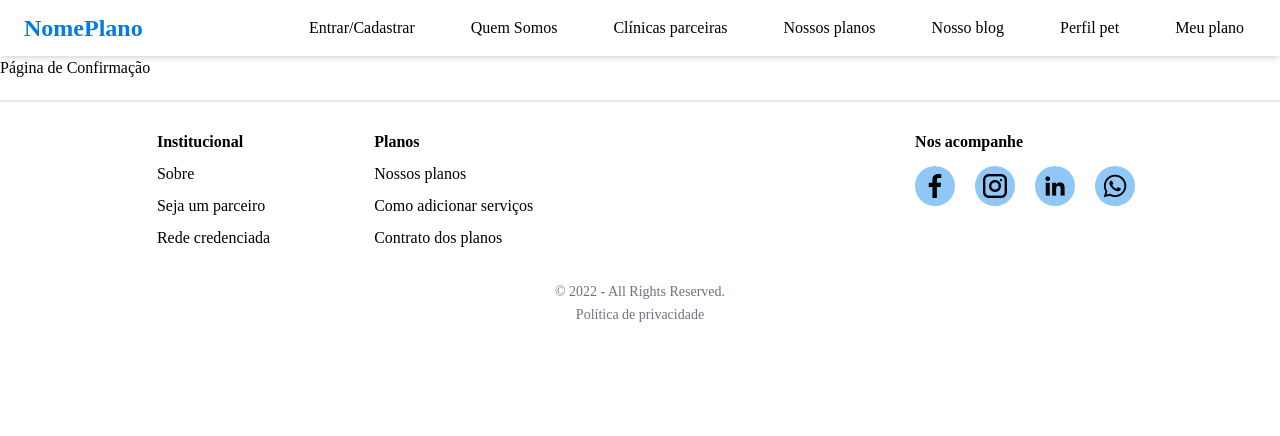
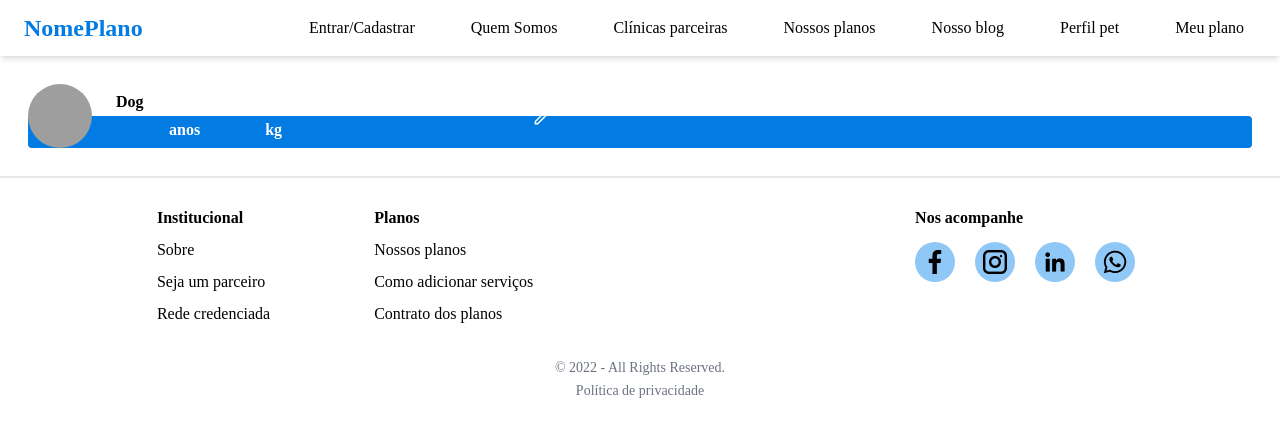
Before and after one commit to StaticDreamstate/GamaBoss, a React (Vite) app in the folder frontend/: page /confirmacao in a window 1280 px wide. Shown: the top 436 px of the page. Built offline with nearby package versions, Linux system fonts and the light colour scheme; grey boxes are pictures that could not be loaded.

Commit message:
fazendo petAvatar

```diff
--- a/frontend/src/assets/index.ts
+++ b/frontend/src/assets/index.ts
@@ -5,7 +5,8 @@ import whatsappIcon from "./icons/whatsappIcon.png";
 import iconMenu from "./icons/iconMenu.svg";
 import iconClose from "./icons/iconClose.svg";
 import iconArrowDown from "./icons/iconArrowDown.svg";
-import imagePets from "./images/imagePets.svg"
+import imagePets from "./images/imagePets.svg";
+import iconEdit from "./icons/edit.svg"
 
 export const images = {
   imagePets,
@@ -19,4 +20,5 @@ export const icons = {
   instagramIcon,
   linkedinIcon,
   whatsappIcon,
+  iconEdit,
 };
--- /dev/null
+++ b/frontend/src/components/PetAvatar/index.tsx
@@ -0,0 +1,47 @@
+import { icons } from "../../assets";
+
+export default function PetAvatar() {
+  return (
+    <div className="relative w-auto m-7">
+      <form action="" className="flex w-auto items-center">
+        <img
+          className="w-16 h-16 rounded-full"
+          src="https://picsum.photos/300/300"
+          alt="Foto do Pet"
+        />
+        <div className="px-6">
+          <input
+            className="w-full mb-1 bg-transparent font-700"
+            type="text"
+            value={"Dog"}
+          />
+          <input
+            className="bg-transparent text-white font-70"
+            type="number"
+            id="age"
+            min="1"
+            max="20"
+          />
+          <label className="text-white font-700" htmlFor="age">
+            anos
+          </label>
+          <input
+            className="ml-3 bg-transparent text-white font-70"
+            type="number"
+            id="kg"
+            min="1"
+            max="80"
+          />
+          <label className="text-white font-700" htmlFor="kg">
+            kg
+          </label>
+        </div>
+          <button className="ml-[22px] cursor-pointer">
+            <img src={icons.iconEdit} alt="Icone de editar dados do pet" />
+          </button>
+          {/* parei aqui (Rafael) - nao mexer */}
+      </form>
+      <span className="bg-primary-blue-1 h-8 mt-8 absolute w-full bottom-0 -z-10 rounded"></span>
+    </div>
+  );
+}
--- a/frontend/src/contexts/AuthContext/index.tsx
+++ b/frontend/src/contexts/AuthContext/index.tsx
@@ -60,7 +60,7 @@ export function AuthProvider({ children }: IAuthProvider) {
         writeError,
         loading,
         errorResponse,
-        setErrorResponse
+        setErrorResponse,
       }}
     >
       {children}
--- a/frontend/src/contexts/AuthContext/types.ts
+++ b/frontend/src/contexts/AuthContext/types.ts
@@ -11,7 +11,7 @@ export interface IContext extends IUser {
   logout: () => void;
   loading: boolean;
   errorResponse: any;
-  setErrorResponse: any
+  setErrorResponse: any;
 }
 
 export interface IAuthProvider {
--- a/frontend/src/pages/Change/index.tsx
+++ b/frontend/src/pages/Change/index.tsx
@@ -5,11 +5,19 @@ import { plans } from "./objetc";
 export default function Change() {
   const [checked, setChecked] = useState(true);
 
-  function handleCheckbox(){
+  function handleCheckbox() {
     return console.log([
-      {title: "Consultas Clínicas", text:"03 consultas anuais de rotina com veterinário em uma das clínicas parceiras do plano.", userHas: !checked},
-  {title:"Vacinas básicas caninas", text: "02 doses das vacinas V8, V10 e V11. E vacina da gripe anual.", userHas: !checked},
-    ])
+      {
+        title: "Consultas Clínicas",
+        text: "03 consultas anuais de rotina com veterinário em uma das clínicas parceiras do plano.",
+        userHas: !checked,
+      },
+      {
+        title: "Vacinas básicas caninas",
+        text: "02 doses das vacinas V8, V10 e V11. E vacina da gripe anual.",
+        userHas: !checked,
+      },
+    ]);
   }
 
   return (
--- a/frontend/src/pages/Change/objetc.ts
+++ b/frontend/src/pages/Change/objetc.ts
@@ -1,11 +1,47 @@
 export const plans = [
-  {title: "Consultas Clínicas", text:"03 consultas anuais de rotina com veterinário em uma das clínicas parceiras do plano.", userHas: true},
-  {title:"Vacinas básicas caninas", text: "02 doses das vacinas V8, V10 e V11. E vacina da gripe anual.", userHas: true},
-  {title:"Diárias de internação", text:"04 diárias de internação em uma das nossas clinicas.", userHas: true},
-  {title:"Diárias de internação", text:" 04 diárias de internação em uma das nossas clinicas.", userHas: false},
-  {title:"Serviço de emergência", text:"05 atendimentos de emergência nas clínicas parceiras 24hrs/7 dias por semana.", userHas: false},
-  {title:"Teleatendimento", text:"03 atendimentos online anuais com um veterinário.", userHas: false},
-  {title:"Cobertura Nacional", text:"Cobertura Nacional na modalidade de reembolso fora do Estado de Contratação.", userHas: false},
-  {title:"Consulta em domicílio", text:"03 consultas anuais com profissionais que atendem seu pet a domicílio.", userHas: false},
-  {title:"Procedimentos cirúrgicos", text:"Consultar nossas clínicas", userHas: true}
-]
+  {
+    title: "Consultas Clínicas",
+    text: "03 consultas anuais de rotina com veterinário em uma das clínicas parceiras do plano.",
+    userHas: true,
+  },
+  {
+    title: "Vacinas básicas caninas",
+    text: "02 doses das vacinas V8, V10 e V11. E vacina da gripe anual.",
+    userHas: true,
+  },
+  {
+    title: "Diárias de internação",
+    text: "04 diárias de internação em uma das nossas clinicas.",
+    userHas: true,
+  },
+  {
+    title: "Diárias de internação",
+    text: " 04 diárias de internação em uma das nossas clinicas.",
+    userHas: false,
+  },
+  {
+    title: "Serviço de emergência",
+    text: "05 atendimentos de emergência nas clínicas parceiras 24hrs/7 dias por semana.",
+    userHas: false,
+  },
+  {
+    title: "Teleatendimento",
+    text: "03 atendimentos online anuais com um veterinário.",
+    userHas: false,
+  },
+  {
+    title: "Cobertura Nacional",
+    text: "Cobertura Nacional na modalidade de reembolso fora do Estado de Contratação.",
+    userHas: false,
+  },
+  {
+    title: "Consulta em domicílio",
+    text: "03 consultas anuais com profissionais que atendem seu pet a domicílio.",
+    userHas: false,
+  },
+  {
+    title: "Procedimentos cirúrgicos",
+    text: "Consultar nossas clínicas",
+    userHas: true,
+  },
+];
--- a/frontend/src/pages/Home/index.tsx
+++ b/frontend/src/pages/Home/index.tsx
@@ -4,11 +4,7 @@ export default function Home() {
   return (
     <>
       <main className="pt-10 grid justify-items-stretc">
-        <img
-          src={"logo"}
-          alt="imagem de pets"
-          className=""
-        />
+        <img src={"logo"} alt="imagem de pets" className="" />
 
         <h2 className=" pt-10 px-20">Lorem ipsum dolor sit amet.</h2>
         <p className="pt-2 pb-5 px-20">
--- a/frontend/src/pages/Profile/index.tsx
+++ b/frontend/src/pages/Profile/index.tsx
@@ -14,29 +14,6 @@ export default function Profile() {
 
   return (
     <main className="my-8 flex flex-col items-center">
-      <section className="flex w-screen justify-center items-center">
-        <form>
-          <label
-            className="px-2 cursor-pointer hover:opacity-90"
-            htmlFor="file"
-          >
-            <img
-              className="w-20 h-20 my-2 rounded-full"
-              src="https://picsum.photos/200/300"
-              alt="Foto do pet"
-            />
-            <input
-              onChange={(e: any) => sendFile(e.target.files[0])}
-              className="hidden"
-              type="file"
-              id="file"
-              name="upload"
-            />
-            Alterar Foto
-          </label>
-        </form>
-        <h2>Nome do Pet</h2>
-      </section>
       <Button
         onClick={() => navigate("/meu-plano")}
         className="m-8"
--- a/frontend/src/pages/Verification/index.tsx
+++ b/frontend/src/pages/Verification/index.tsx
@@ -1,5 +1,7 @@
-export default function Verification(){
+import PetAvatar from "../../components/PetAvatar";
+
+export default function Verification() {
   return (
-    <main>Página de Confirmação</main>
+    <PetAvatar />
   )
 }
```
Also changed, not shown: frontend/src/components/BoxHome/index.tsx (+6 -7 lines), frontend/src/pages/Login/index.tsx (+6 -1 lines), frontend/src/assets/icons/edit.svg (added).
